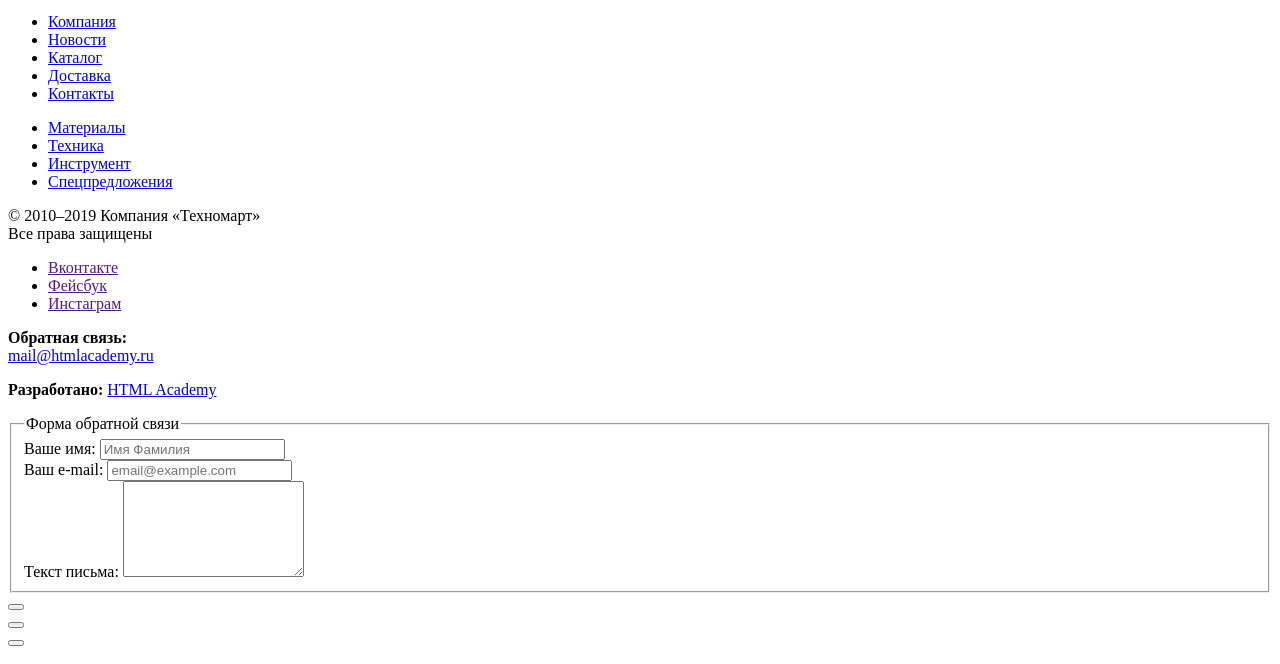
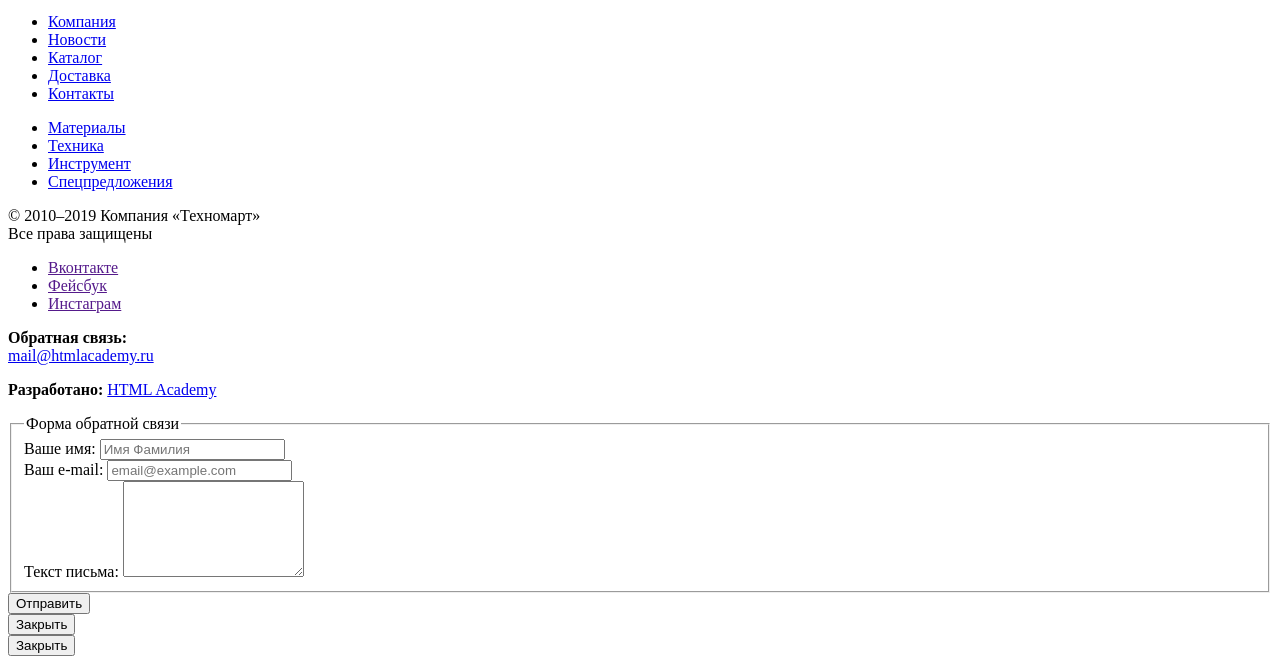
Before and after one commit to dive-into-clouds/996123-technomart-25, a plain HTML site: page index.html in a window 1280 px wide. Shown: the part 3591-4255 px from the top of the page. Drawn offline with Linux system fonts and the light colour scheme.

Commit message:
Переделал разметку кнопок

```diff
--- a/index.html
+++ b/index.html
@@ -353,15 +353,15 @@
           </div>
         </fieldset>
         <div class="form-feedback-bottom">
-          <button class="form-feedback-button button" type="submit" value="Отправить"></button>
+          <button class="form-feedback-button button" type="submit">Отправить</button>
         </div>
       </form>
-      <button class="cross"></button>
+      <button class="cross">Закрыть</button>
     </div>
 
     <div class="big-map">
       <a href="#"></a>
-      <button class="cross"></button>
+      <button class="cross">Закрыть</button>
     </div>
 
   </body>
```
Also changed, not shown: catalog.html (+1 -0 lines).
